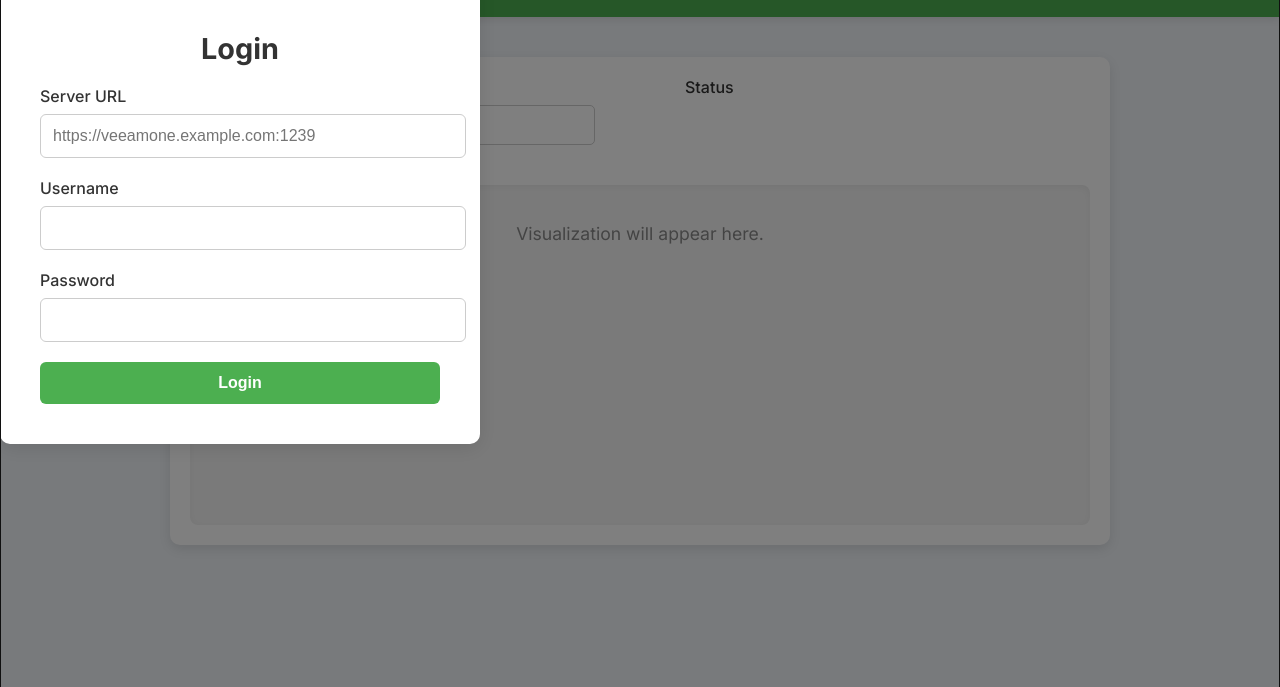
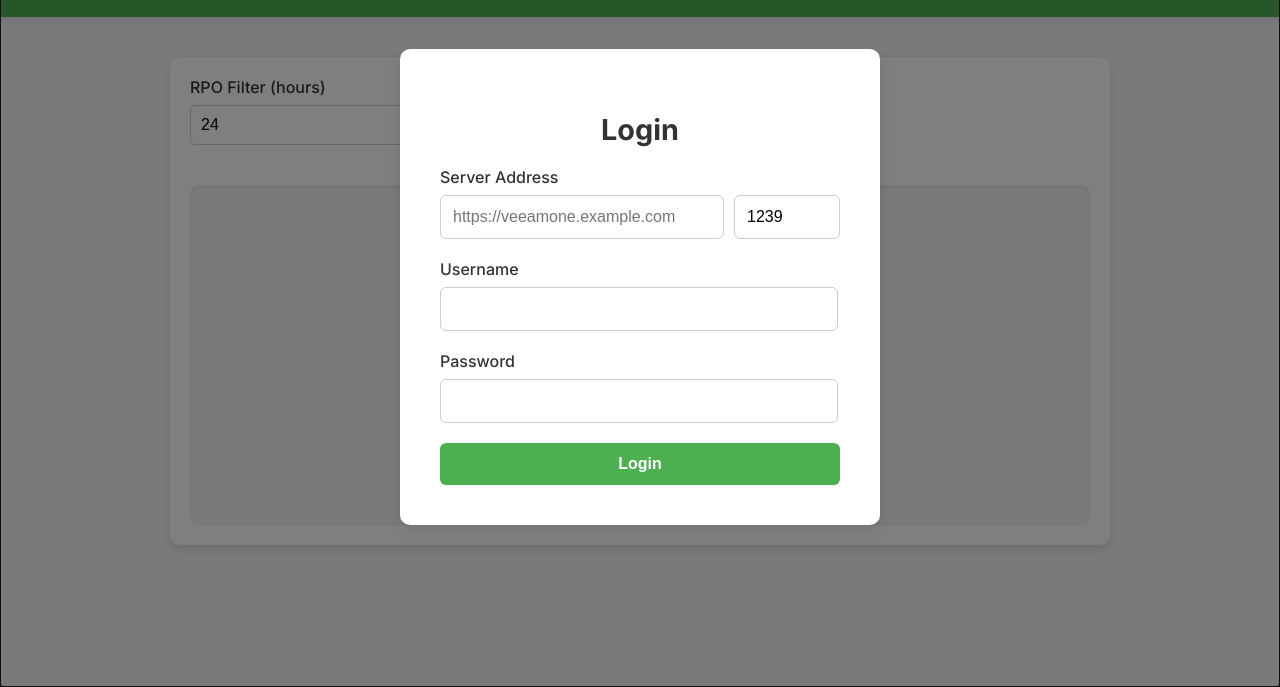
Before and after one commit to VeeamCommunity/veeamcommunity-2024-Team-2, a website with bundled scripts: page public/index.html in a window 1280 px wide. Shown: the part 113-800 px from the top of the page. Built offline with nearby package versions, Linux system fonts and the light colour scheme.

Commit message:
index.html fixed

```diff
--- a/public/index.html
+++ b/public/index.html
@@ -90,17 +90,16 @@
 
         /* Login Modal */
         #login-modal {
-            position: fixed;
-            top: 0;
-            left: 0;
-            width: 100%;
-            height: 100%;
-            display: flex;
-            justify-content: center;
-            align-items: center;
-            background: rgba(0, 0, 0, 0.5);
-            z-index: 1000;
-        }
+    position: fixed !important;
+    top: 0 !important;
+    left: 0 !important;
+    width: 100% !important;
+    height: 100% !important;
+    display: flex !important;
+    justify-content: center !important;
+    align-items: center !important;
+    background: rgba(0, 0, 0, 0.5) !important;
+}
 
         .modal-content {
             background-color: white;
@@ -140,6 +139,21 @@
 
         .form-group input:focus {
             border-color: #4caf50;
+        }
+
+        .form-row {
+            display: flex;
+            gap: 10px;
+        }
+
+        /* Make the port input smaller */
+        #server-port {
+            width: 80px;
+        }
+
+                /* Adjusting the username and password fields to align with the full width of the address+port */
+                #username, #password {
+            width: calc(100% - 7%); /* Adjust to align with server+port field width */
         }
 
         .btn-submit {
@@ -205,8 +219,12 @@
             <h2 class="modal-title">Login</h2>
             <form id="login-form">
                 <div class="form-group">
-                    <label for="server-url">Server URL</label>
-                    <input id="server-url" type="text" required placeholder="https://veeamone.example.com:1239">
+                    <label for="server-address">Server Address</label>
+                    <div class="form-row">
+                        <input id="server-address" type="text" required placeholder="https://veeamone.example.com" style="flex-grow: 1;">
+                        <input id="server-port" type="number" required placeholder="1239" value="1239" min="1">
+                        <input type="hidden" id="server-url" name="server-url">
+                    </div>
                 </div>
                 <div class="form-group">
                     <label for="username">Username</label>
@@ -220,7 +238,23 @@
             </form>
         </div>
     </div>
+<script>
+        document.getElementById('login-form').addEventListener('submit', function(event) {
+            event.preventDefault(); // Prevents the default form submission
 
+            const serverAddress = document.getElementById('server-address').value; // Get the server address
+            const serverPort = document.getElementById('server-port').value; // Get the server port
+
+            // Combine the server address and port into one URL
+            const fullServerURL = `${serverAddress}:${serverPort}`; // Combine them
+            document.getElementById('server-url').value = fullServerURL; // Set the hidden input value
+
+                // Remove the modal from the DOM
+    const loginModal = document.getElementById('login-modal');
+    loginModal.remove();
+
+        })
+</script>
     <script src="https://code.jquery.com/jquery-3.5.1.min.js"></script>
     <script src="https://cdnjs.cloudflare.com/ajax/libs/materialize/1.0.0/js/materialize.min.js"></script>
     <script type="module" src="main.js"></script>
```
